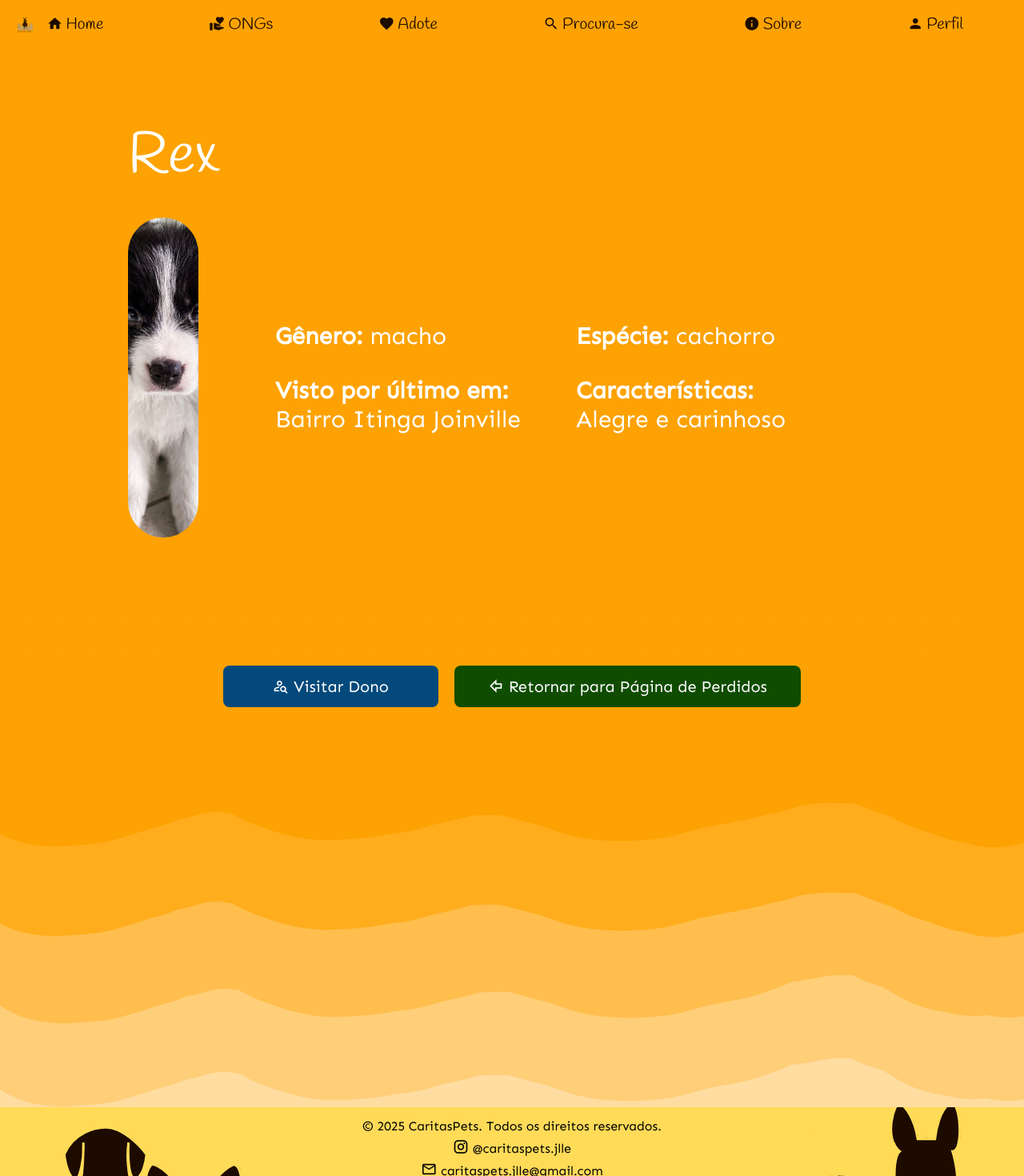
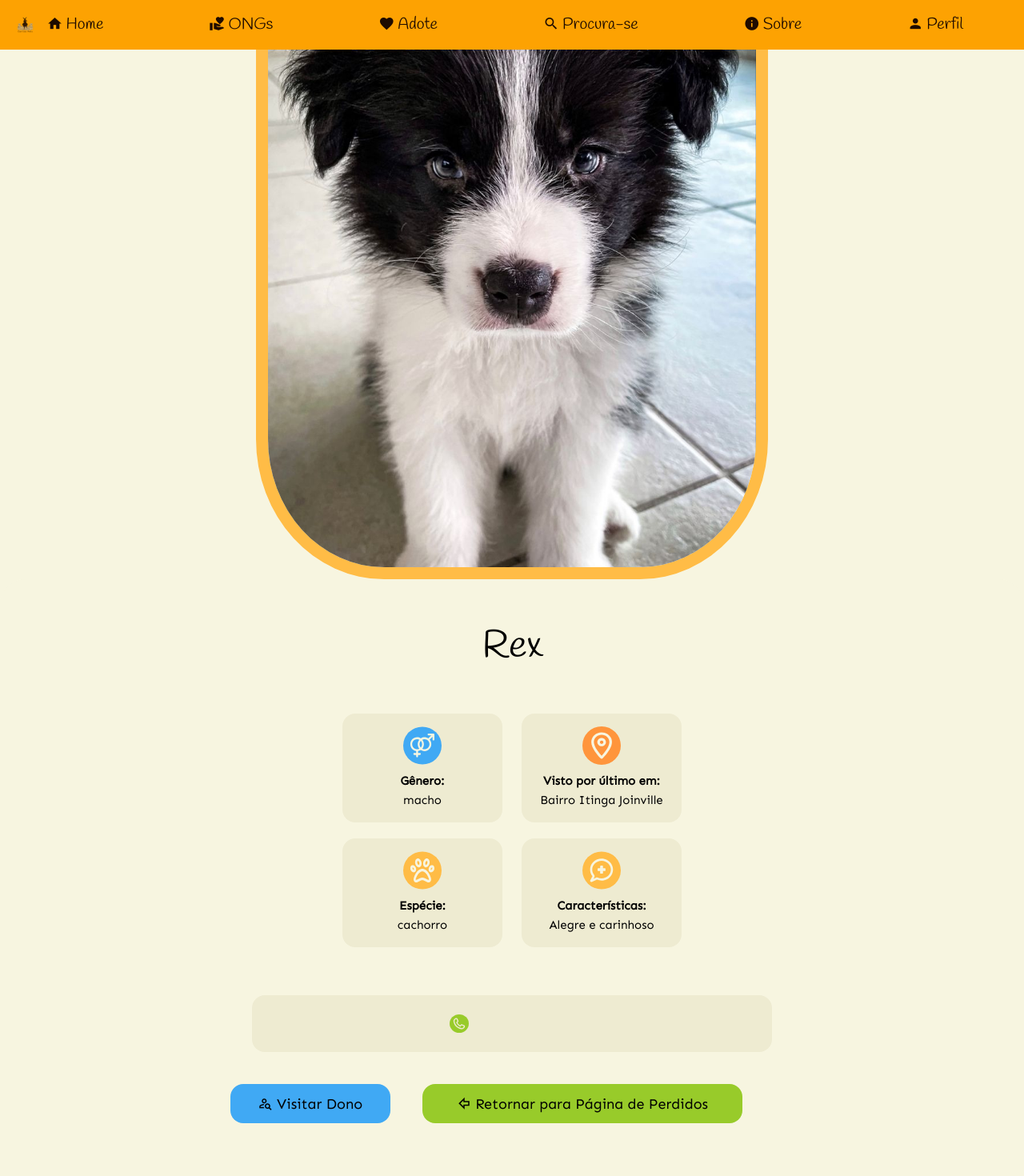
Before and after one commit to CaritasPets/Front-End, a Vue app: page /procura-se/petperdido/1 in a window 1280 px wide. Shown: the top 1470 px of the page at 80% size. Built offline with nearby package versions, Linux system fonts and the light colour scheme.

Commit message:
FEAT: New style applied on Search pet profile page. #102

```diff
--- a/src/components/InfosPetComponent.vue
+++ b/src/components/InfosPetComponent.vue
@@ -15,8 +15,8 @@ function goToAdote() {
 </script>
 
 <template>
-    <div class="bg-[#F7F5E0] ">
-        <img :src="props?.propriedades?.foto" alt="Foto do Pet" class="w-full h-[610px] object-cover md:w-[50%] md:ml-[25%] md:rounded-b-[25%] md:pt-20"/>
+    <div class="bg-[#F7F5E0] pt-6">
+        <img :src="props?.propriedades?.foto" alt="Foto do Pet" class="border-15 border-[#FF953C] w-full h-[610px] object-cover md:w-[50%] md:ml-[25%] md:rounded-b-[25%] md:h-[700px]"/>
     </div>
     <section class="bg-[#F7F5E0]">
         <div class="h-[520px] bg-[#F7F5E0] rounded-t-4xl -mt-7 relative z-10 lg:mt-0">
@@ -75,6 +75,5 @@ function goToAdote() {
                 Retornar para Página de Adoção
             </button>
         </div>
-
     </section>
 </template>
--- a/src/components/InfosPetPerdidoComponent.vue
+++ b/src/components/InfosPetPerdidoComponent.vue
@@ -15,48 +15,45 @@ function goToProcuraSe() {
 </script>
 
 <template>
-    <section class="text-white bg-[#FDA202] relative">
-         <h2 class="px-40 relative z-10 pt-40 text-7xl font-['Handlee']">
+    <div class="pt-6 ">
+        <img :src="props?.petPerdido?.foto" alt="Foto do Pet" class="border-15 border-[#FFBC46] w-full h-[610px] object-cover md:w-[50%] md:ml-[25%] md:rounded-b-[25%] md:h-[700px]"/>
+    </div>
+    <section class="bg-[#F7F5E0]">
+        <div class="h-[520px] bg-[#F7F5E0] rounded-t-4xl -mt-7 relative z-10 lg:mt-0">
+         <h2 class="font-['Handlee'] text-5xl text-center p-15">
             {{ props?.petPerdido?.nome }}
-        </h2>
-        <div class="flex justify-between pt-10 px-40 relative z-10">
-            <div>
-                <img :src="props?.petPerdido?.foto" alt="Foto do Pet" class="w-200 h-100 object-cover rounded-[85px]" />
-            </div>
-            <div class="flex px-20 gap-10 items-stretch">
-                <ul class="space-y-8 flex flex-col justify-center ml-4 mr-2 font-['Sen'] w-80 h-full">
-                    <li class="text-3xl"><strong>Gênero:</strong> {{ props?.petPerdido?.genero }}</li>
-                    <li class="text-3xl"><strong>Visto por último em:</strong> {{ props?.petPerdido?.local }}</li>
+         </h2>
+            <div class="w-full h-full">
+                <ul class="font-['Sen'] flex flex-wrap w-[100%] gap-6 align-center justify-center mb-5">
+                    <li class="flex flex-col items-center justify-center bg-[#EEEBD1] rounded-2xl p-4 w-[100px] sm:w-[180px] md:w-[200px]"><img src="/petInformationIcons/genero-icon.svg" alt="Ícone Especie" class="w-12 h-12 mb-2"><strong>Gênero:</strong> {{ props?.petPerdido?.genero }}</li>
+                    <li class="flex flex-col items-center justify-center bg-[#EEEBD1] rounded-2xl p-4 w-[100px] sm:w-[180px] md:w-[200px]"><img src="/petInformationIcons/location-icon.svg" alt="Ícone Especie" class="w-12 h-12 mb-2"><strong>Visto por último em:</strong> {{ props?.petPerdido?.local }}</li>
                 </ul>
-                <ul class="space-y-8 flex flex-col justify-center ml-2 font-['Sen'] w-80 h-full">
-                    <li class="text-3xl"><strong>Espécie:</strong> {{ props?.petPerdido?.especie }}</li>
-                    <li class="text-3xl"><strong>Características:</strong> {{ props?.petPerdido?.caracteristicas }}</li>
+                <ul class="font-['Sen'] flex flex-wrap w-[100%] gap-6 align-center justify-center">
+                    <li class="flex flex-col items-center justify-center bg-[#EEEBD1] rounded-2xl p-4 w-[100px] sm:w-[180px] md:w-[200px]"><img src="/petInformationIcons/especie-icon.svg" alt="Ícone Especie" class="w-12 h-12 mb-2"><strong>Espécie:</strong> {{ props?.petPerdido?.especie }}</li>
+                    <li class="flex flex-col items-center justify-center bg-[#EEEBD1] rounded-2xl p-4 w-[100px] sm:w-[180px] md:w-[200px]"><img src="/petInformationIcons/coment-icon.svg" alt="Ícone Especie" class="w-12 h-12 mb-2"><strong>Características:</strong> {{ props?.petPerdido?.caracteristicas }}</li>
                 </ul>
             </div>
         </div>
-        <div class="z-10 relative mx-40 flex items-center gap-5 mt-20">
-            <img v-if="props?.user?.foto_perfil" :src="props.user.foto_perfil.file" alt="Foto do Dono" class="w-50 h-50 object-cover rounded-full" />
-            <div>
-                <p class="text-3xl font-['Sen']">{{ props?.user?.nome }}</p>
-                <p class="text-2xl font-['Sen']">{{ props?.user?.telefone }}</p>
+        <div class="w-full h-full bg-[#EEEBD1] flex flex-col sm:flex-row items-center gap-6 p-6 rounded-2xl max-w-[650px] mx-auto">
+            <img v-if="props?.user?.foto_perfil" :src="props.user.foto_perfil.file" alt="Foto do Dono" class="w-24 h-24 rounded-full object-cover border-4 border-[#FF953C] sm:w-34 sm:h-24" />
+            <div class="flex flex-col text-center sm:text-left">
+                <p class="text-2xl font-['Sen'] font-semibold">{{ props?.user?.nome }}</p>
+                <p class="text-lg font-['Sen'] flex items-center gap-2 justify-center"><img src="/petInformationIcons/phone-icon.svg" alt="Ícone de telefone" class="w-[5%]"> {{ props?.user?.telefone }}</p>
             </div>
         </div>
-        <div class="flex justify-center gap-5 mt-20 z-50 relative">
+        <div class="text-center flex flex-wrap mb-10 gap-5 justify-center bg-[#F7F5E0] lg:ml-27 sm:max-w-[1000px] md:gap-10">
             <button
-                class="font-['Sen'] text-[20px] px-15 py-2 bg-[#03497B] rounded-lg border-2 border-transparent duration-500 hover:bg-transparent hover:border-[#03497B] hover:text-[#03497B]"
+                class="bg-[#40A9F4] mt-10 w-[90%] text-lg pt-2 pb-2 rounded-2xl font-[Sen] cursor-pointer border-2 border-transparent transition-all duration-500 hover:bg-transparent hover:border-[#40A9F4] hover:text-[#40A9F4] sm:w-[20%]"
                 @click="goToUserProfile">
                 <span class="mdi mdi-account-search-outline"></span>
                 Visitar Dono
             </button>
             <button
-                class="font-['Sen'] text-[20px] px-10 py-2 bg-[#104C00] rounded-lg border-2 border-transparent duration-500 hover:bg-transparent hover:border-[#104C00] hover:text-[#104C00]"
+                class="bg-[#98CB2A] mt-10 w-[90%] text-lg pt-2 pb-2 rounded-2xl font-[Sen] cursor-pointer border-2 border-transparent transition-all duration-500 hover:bg-transparent hover:border-[#98CB2A] hover:text-[#98CB2A] sm:w-[40%]"
                 @click="goToProcuraSe">
                 <span class="mdi mdi-arrow-left-bold-outline"></span>
                 Retornar para Página de Perdidos
             </button>
         </div>
-        <div class="overflow-hidden">
-            <img src="/yellow_waves.svg" alt="ondas" class="absolute w-full transform-[translateY(-20%)] bg-gradient-to-t from-[#FFDCA0] from-50% to-[#FDA202] to-50% z-0" />
-        </div>
     </section>
 </template>
```
Also changed, not shown: public/petInformationIcons/coment-icon.svg (added), public/petInformationIcons/location-icon.svg (added).
